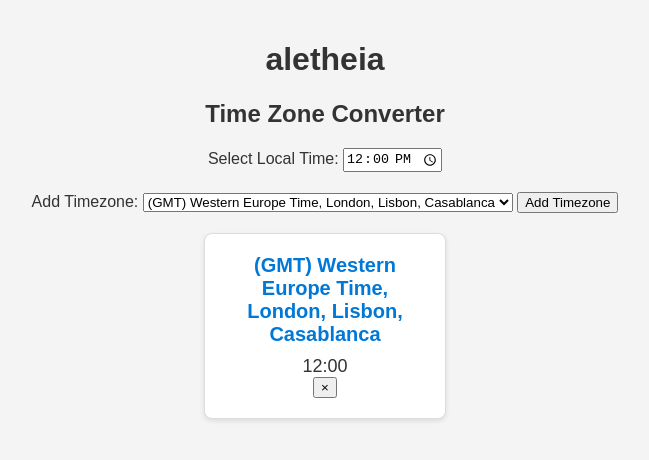
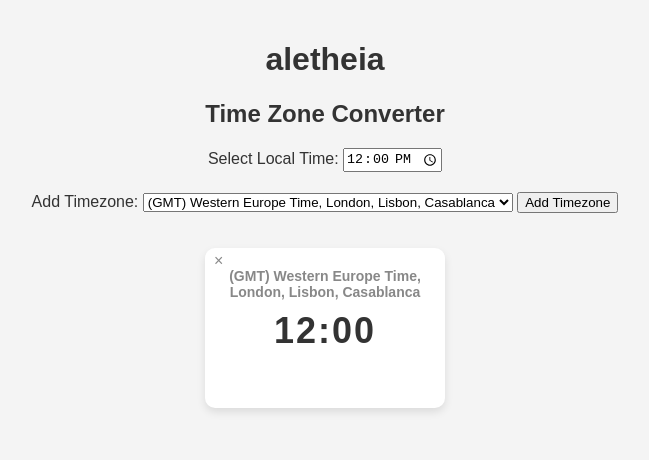
Before and after one commit to kartikg33/timesync, a plain HTML site: page index.html in a window 1280 px wide. Both pictures are taken after a click on the button "Add Timezone". Shown: the whole page, without its empty margins (315-964 px from the left). Drawn offline with Linux system fonts and the light colour scheme.

Commit message:
updated look and feel of clock cards. looks much better now

```diff
--- a/styles.css
+++ b/styles.css
@@ -27,23 +27,52 @@ body {
 justify-content: center;
 }
 
+/* Basic layout for cards */
 .card {
 background-color: #fff;
-    border: 1px solid #ddd;
-    border-radius: 8px;
-    box-shadow: 0 2px 5px rgba(0, 0, 0, 0.1);
+padding: 20px;
+margin: 15px;
+border-radius: 10px;
+box-shadow: 0 4px 8px rgba(0, 0, 0, 0.1);
+position: relative;
 width: 200px;
-    padding: 20px;
 text-align: center;
+font-family: 'Arial', sans-serif;
 }
 
+/* Timezone text (small font) */
 .card h2 {
+font-size: 14px;
+color: #888;
 margin: 0;
-    font-size: 20px;
-    color: #0078D7;
 }
 
-  .card p {
-    font-size: 18px;
-    margin: 10px 0 0;
+/* Time (large, digital clock style) */
+.card .time {
+font-size: 36px;
+font-weight: bold;
+color: #333;
+margin-top: 10px;
+letter-spacing: 2px;
 }
+
+/* Delete button - small icon in the top corner */
+.card .delete-btn {
+position: absolute;
+top: 3px;
+left: 3px;
+background: transparent;
+border: none;
+font-size: 16px;
+cursor: pointer;
+color: #888;
+}
+
+.card .delete-btn:hover {
+color: #e74c3c;
+}
+
+/* Hover effect on the card */
+.card:hover {
+box-shadow: 0 8px 16px rgba(0, 0, 0, 0.15);
+}
```
Lines whose indentation alone changed are shown as unchanged.
